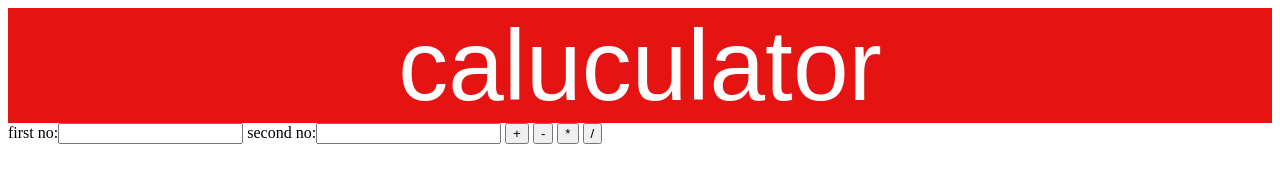
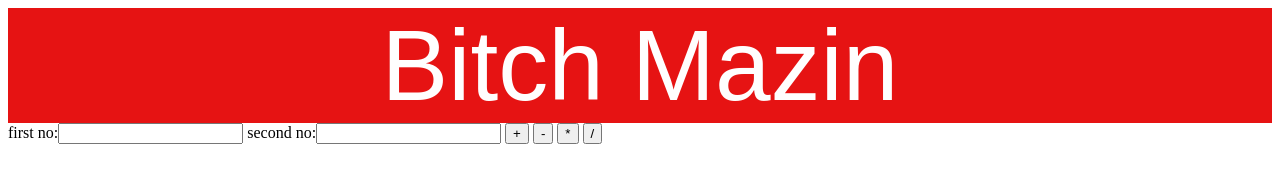
Before and after one commit to mazinibrahim1/mazinibrahim1.github.io, a plain HTML site: page index.html in a window 1280 px wide. Drawn offline with Linux system fonts and the light colour scheme.

```diff
--- a/index.html
+++ b/index.html
@@ -6,7 +6,7 @@
 </head>
 <body>
     <div class="background">
-    <div class="heading">caluculator</div>
+    <div class="heading">Bitch Mazin</div>
 
 
     </div>
```
